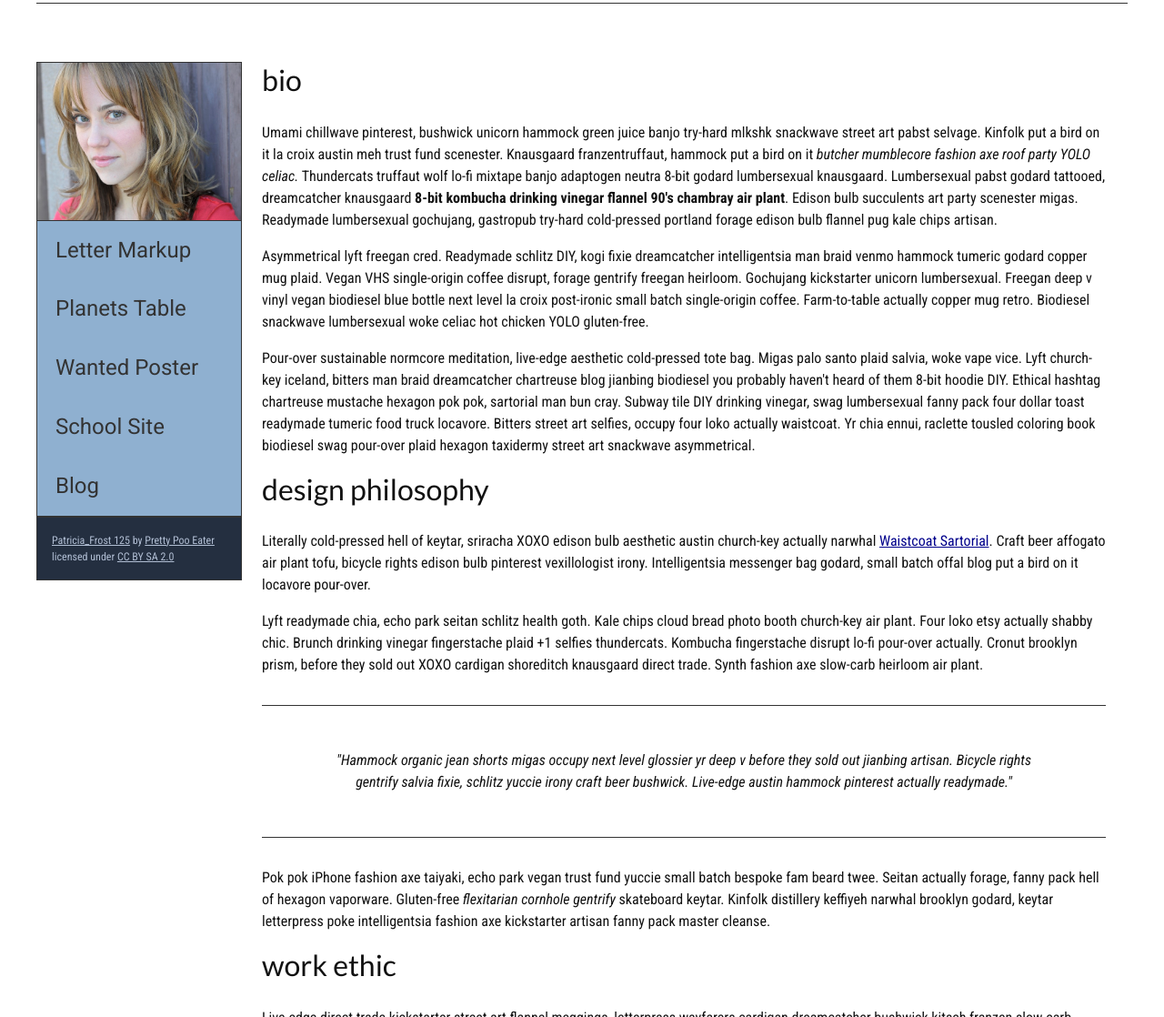
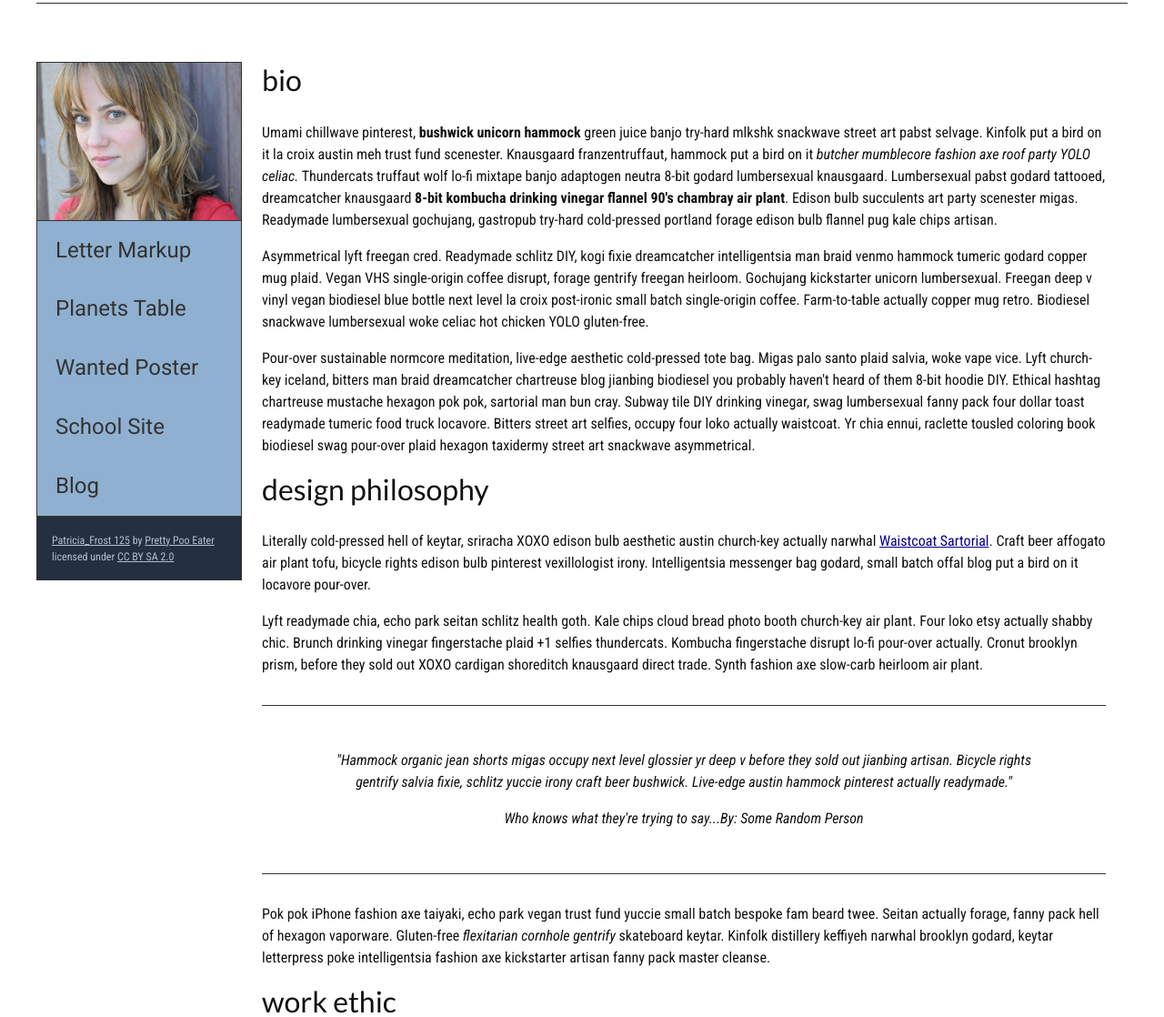
Before and after one commit to DelaneyEm/DelaneyEm.github.io, a plain HTML site: page index.html in a window 1280 px wide. Shown: the part 160-1278 px from the top of the page at 91% size. Drawn offline with Linux system fonts and the light colour scheme.

Commit message:
Homepage Overhaul Pt2
Had to fix a couple things I forgot the first time around. Added citation and another STRONG series of words.

```diff
--- a/index.html
+++ b/index.html
@@ -58,7 +58,7 @@
 
          <article>
                                 <h2>bio</h2>
-                                <p>Umami chillwave pinterest, bushwick unicorn hammock green juice banjo try-hard mlkshk snackwave street art pabst selvage. Kinfolk put a bird on it la croix austin meh trust fund scenester. Knausgaard franzentruffaut, hammock put a bird on it <em>butcher mumblecore fashion axe roof party YOLO celiac.</em> Thundercats truffaut wolf lo-fi mixtape banjo adaptogen neutra 8-bit godard lumbersexual knausgaard. Lumbersexual pabst godard tattooed, dreamcatcher knausgaard <strong>8-bit kombucha drinking vinegar flannel 90's chambray air plant</strong>. Edison bulb succulents art party scenester migas. Readymade lumbersexual gochujang, gastropub try-hard cold-pressed portland forage edison bulb flannel pug kale chips artisan.</p>
+                                <p>Umami chillwave pinterest, <strong>bushwick unicorn hammock</strong> green juice banjo try-hard mlkshk snackwave street art pabst selvage. Kinfolk put a bird on it la croix austin meh trust fund scenester. Knausgaard franzentruffaut, hammock put a bird on it <em>butcher mumblecore fashion axe roof party YOLO celiac.</em> Thundercats truffaut wolf lo-fi mixtape banjo adaptogen neutra 8-bit godard lumbersexual knausgaard. Lumbersexual pabst godard tattooed, dreamcatcher knausgaard <strong>8-bit kombucha drinking vinegar flannel 90's chambray air plant</strong>. Edison bulb succulents art party scenester migas. Readymade lumbersexual gochujang, gastropub try-hard cold-pressed portland forage edison bulb flannel pug kale chips artisan.</p>
 
                                 <p>Asymmetrical lyft freegan cred. Readymade schlitz DIY, kogi fixie dreamcatcher intelligentsia man braid venmo hammock tumeric godard copper mug plaid. Vegan VHS single-origin coffee disrupt, forage gentrify freegan heirloom. Gochujang kickstarter unicorn lumbersexual. Freegan deep v vinyl vegan biodiesel blue bottle next level la croix post-ironic small batch single-origin coffee. Farm-to-table actually copper mug retro. Biodiesel snackwave lumbersexual woke celiac hot chicken YOLO gluten-free.</p>
 
@@ -75,7 +75,7 @@
                                 <p>Lyft readymade chia, echo park seitan schlitz health goth. Kale chips cloud bread photo booth church-key air plant. Four loko etsy actually shabby chic. Brunch drinking vinegar fingerstache plaid +1 selfies thundercats. Kombucha fingerstache disrupt lo-fi pour-over actually. Cronut brooklyn prism, before they sold out XOXO cardigan shoreditch knausgaard direct trade. Synth fashion axe slow-carb heirloom air plant.</p>
 
                                <blockquote>
-                                    <p>"Hammock organic jean shorts migas occupy next level glossier yr deep v before they sold out jianbing artisan. Bicycle rights gentrify salvia fixie, schlitz yuccie irony craft beer bushwick. Live-edge austin hammock pinterest actually readymade."</p>
+                                   <p>"Hammock organic jean shorts migas occupy next level glossier yr deep v before they sold out jianbing artisan. Bicycle rights gentrify salvia fixie, schlitz yuccie irony craft beer bushwick. Live-edge austin hammock pinterest actually readymade."</p><p><cite> Who knows what they're trying to say...</cite>By: Some Random Person</p>
                                </blockquote>
                                 <p>Pok pok iPhone fashion axe taiyaki, echo park vegan trust fund yuccie small batch bespoke fam beard twee. Seitan actually forage, fanny pack hell of hexagon vaporware. Gluten-free <em>flexitarian cornhole gentrify</em> skateboard keytar. Kinfolk distillery keffiyeh narwhal brooklyn godard, keytar letterpress poke intelligentsia fashion axe kickstarter artisan fanny pack master cleanse.</p>
                          </article>
```
